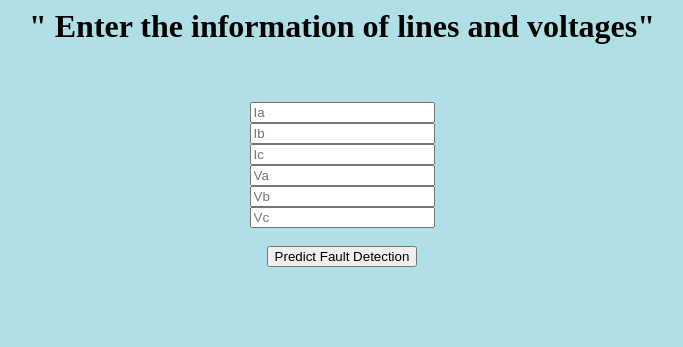
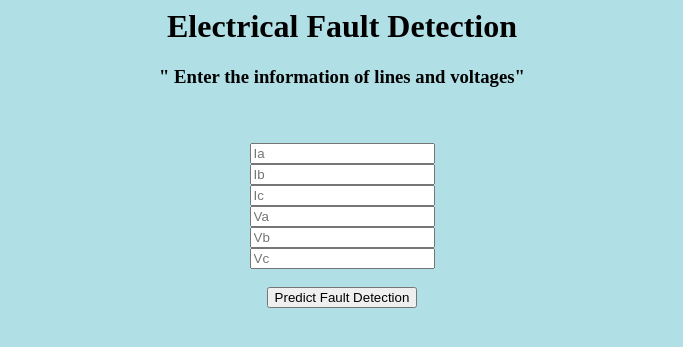
Before and after one commit to Phaneendra1429/Electrical-Fault-detection, a Flask app: page /predict in a window 1280 px wide. Shown: the top 347 px of the page, without its empty margins (298-981 px from the left). Run offline with Flask 2, Linux system fonts and the light colour scheme; parts of the project's set-up code (start-up, migrations or seed data) failed here and were passed over.

Commit message:
Update index.html

```diff
--- a/templates/index.html
+++ b/templates/index.html
@@ -4,8 +4,11 @@
    <div class=" Login">
    <center>
    <form action="{{url_for('predict')}}"  method= "post" >
+        <h1>Electrical Fault Detection </h1>
 
-       <h1> " Enter the information of lines and voltages" </h1>
+
+       <h3> " Enter the information of lines and voltages" </h3>
+
        <br>
        <br>
        <input align="center" type="number" name="Ia" placeholder="Ia" required="required" /> <br>
```
